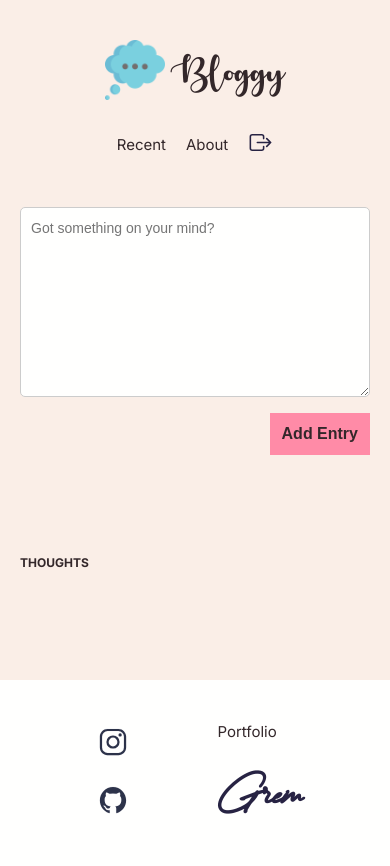
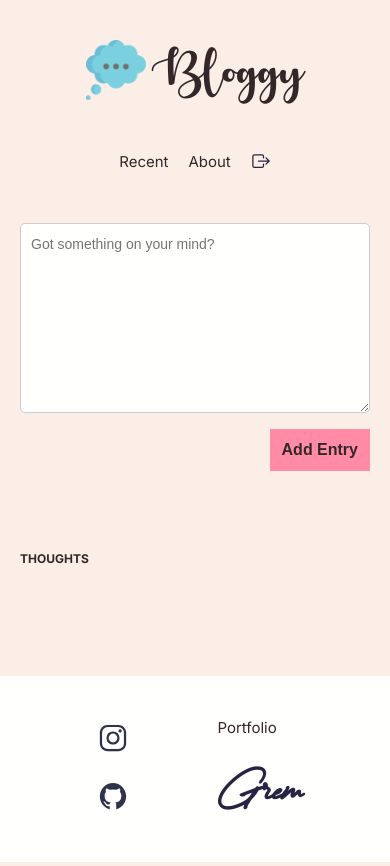
Before and after one commit to Grem6/Bloggy, a Flask app: page / in a window 390 px wide. Run offline with Flask 3, Linux system fonts and the light colour scheme; the visitor is signed in with stand-in values (Sample User, id 1); data that the repository does not hold is empty.

Commit message:
misc-styles-changes

```diff
--- a/static/css/style.css
+++ b/static/css/style.css
@@ -34,10 +34,10 @@ body {
   display: flex;
   justify-content: space-between;
   align-items: center;
-  font-size: 25px;
 }
 .navbar-title {
   font-family: 'autumn', sans-serif;
+  font-size: 40px;
 }
 
 .navbar-main {
@@ -54,7 +54,7 @@ body {
   display: flex;
   /* justify-content: center; */
   /* align-items: center; */
-  font-size: 20px;
+  font-size: 18px;
   gap: 50px;
   list-style: none;
 }
@@ -71,7 +71,7 @@ body {
 .navbar-link-icon {
   color: #272343;
   display: flex;
-  font-size: 25px;
+  font-size: 20px;
   transition: all 0.3s;
 }
 
@@ -368,7 +368,7 @@ body {
   }
 
   .navbar-main {
-    margin-bottom: 20px;
+    margin-bottom: 40px;
   }
 
   .navbar-navigation {
@@ -383,7 +383,7 @@ body {
   }
 
   .navbar-title {
-    font-size: 30px;
+    font-size: 40px;
   }
 
   .navbar-img {
@@ -392,6 +392,6 @@ body {
   }
 
   .posts{
-    margin-top: 80px;
+    margin-top: 60px;
   }
 }
```
